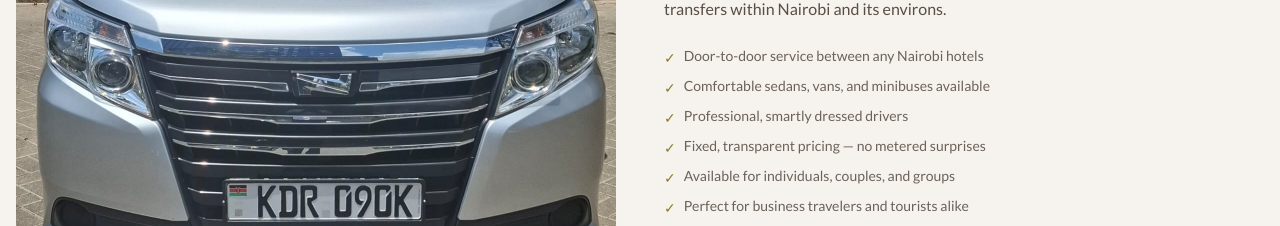
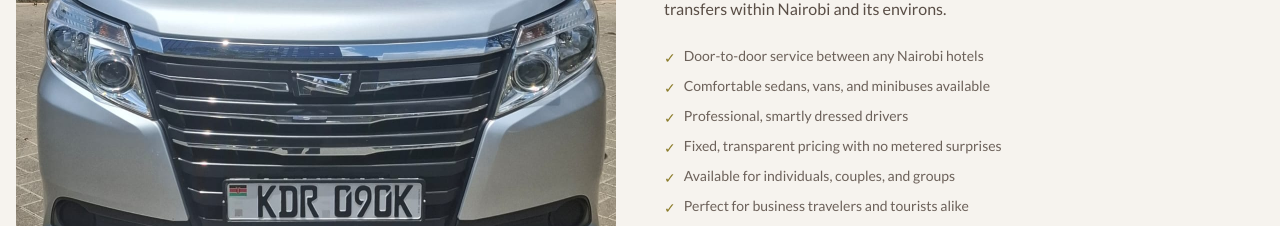
Before and after one commit to espironova/trace-trace-adventures, a React (Vite) app: page /services in a window 1280 px wide. Shown: the part 3320-3546 px from the top of the page. Built offline with nearby package versions, Linux system fonts and the light colour scheme; the HTML template or start-up script is replaced by a standard one; a web font is replaced by a local one.

Commit message:
Preceding changes

```diff
--- a/src/pages/Services.tsx
+++ b/src/pages/Services.tsx
@@ -105,7 +105,7 @@ const serviceData = [
       "Door-to-door service between any Nairobi hotels",
       "Comfortable sedans, vans, and minibuses available",
       "Professional, smartly dressed drivers",
-      "Fixed, transparent pricing — no metered surprises",
+      "Fixed, transparent pricing with no metered surprises",
       "Available for individuals, couples, and groups",
       "Perfect for business travelers and tourists alike",
     ],
```
